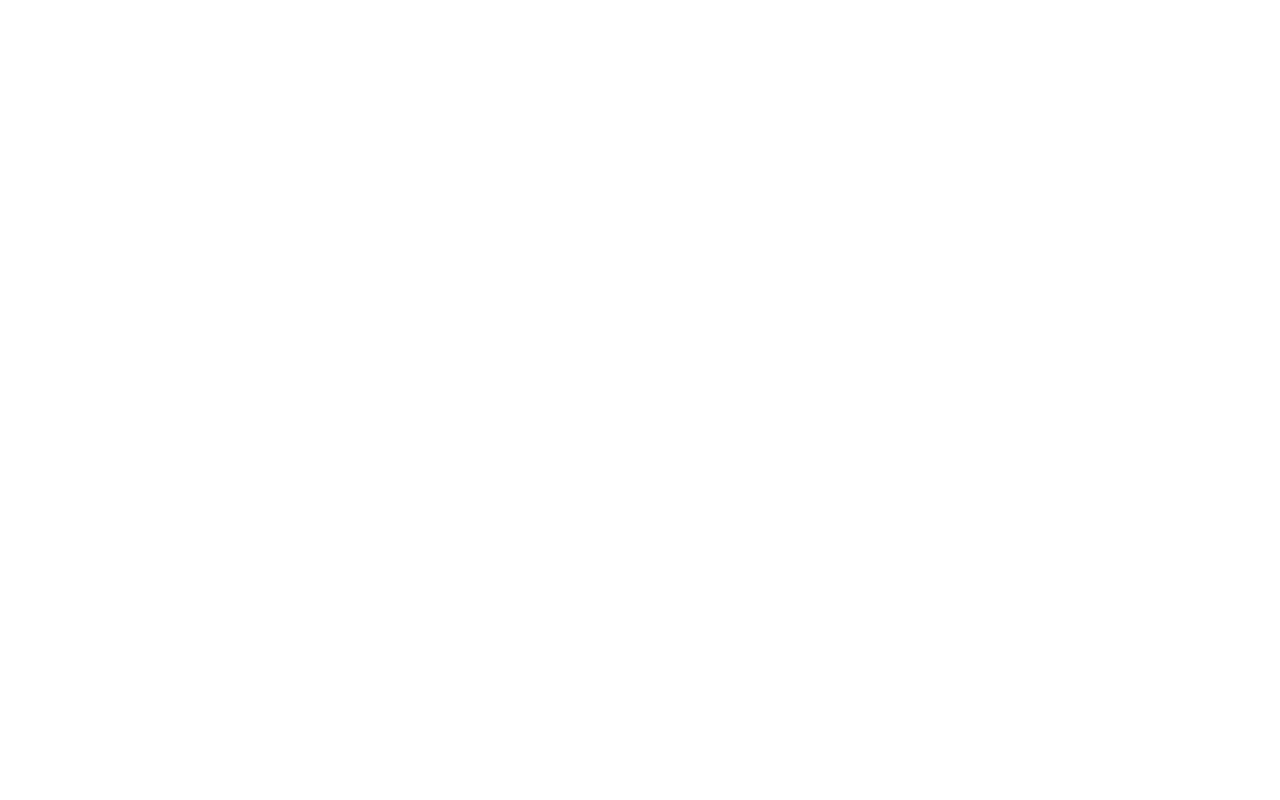
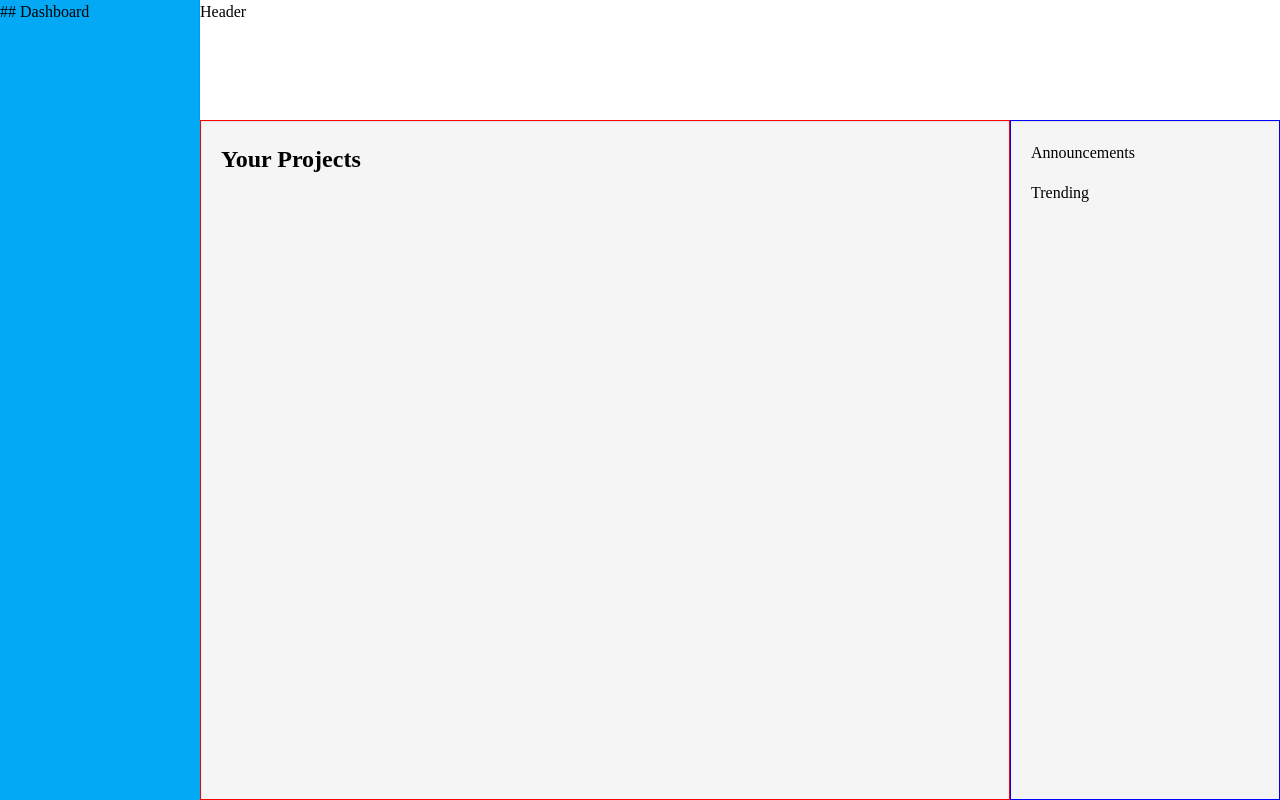
Before and after one commit to aqeel-sheikh/odin-admin_dashboard, a plain HTML site: page index.html in a window 1280 px wide. Drawn offline with Linux system fonts and the light colour scheme.

Commit message:
feat: build basic page layout structure

```diff
--- a/index.html
+++ b/index.html
@@ -1,12 +1,25 @@
 <!DOCTYPE html>
 <html lang="en">
-<head>
-    <meta charset="UTF-8">
-    <meta name="viewport" content="width=device-width, initial-scale=1.0">
-    <link rel="stylesheet" href="style.css">
+  <head>
+    <meta charset="UTF-8" />
+    <meta name="viewport" content="width=device-width, initial-scale=1.0" />
+    <link rel="stylesheet" href="style.css" />
     <title>Admin Dashboard</title>
-</head>
-<body>
+  </head>
+  <body>
+    <div class="wrapper">
+      <div class="sidebar">## Dashboard</div>
+      <header class="header">
+        <nav class="navbar">Header</nav>
+      </header>
+      <section class="projects">
+          <h1>Your Projects</h1>
 
-</body>
+      </section>
+      <section class="extra">
+        <div>Announcements</div>
+        <div>Trending</div>
+      </section>
+    </div>
+  </body>
 </html>
--- a/style.css
+++ b/style.css
@@ -16,6 +16,7 @@
 body {
   line-height: 1.5;
   -webkit-font-smoothing: antialiased;
+  background-color: #F5F5F5;
 }
 
 img, picture, video, canvas, svg {
@@ -42,3 +43,41 @@ h1, h2, h3, h4, h5, h6 {
 #root, #__next {
   isolation: isolate;
 }
+.wrapper{
+  height: 100vh;
+  display: grid;
+  grid-template-columns: 200px 3fr 1fr;
+  grid-template-rows: 120px 1fr;
+}
+.sidebar{
+  background-color: #03A9F4;
+  grid-area: 1 / 1 / -1 / 2 ;
+
+}
+.header{
+  background-color: #fff;
+  box-shadow: 1px 0px 3px rgb(0 0 0 / 0.4);
+  grid-area: 1 / 2 / 2 / 4;
+}
+.projects{
+  grid-area: 2 / 2 / 3 / 3;
+  display: grid;
+  grid-template-columns: repeat(2, 1fr);
+  grid-template-rows: 40px repeat(3, 1fr) 20px;
+  gap: 20px;
+  padding: 20px;
+  border: 1px solid red;
+
+
+}
+.projects > h1{
+  grid-area: 1 / 1 / 2 / 3;
+}
+.extra{
+  grid-column: 3 / 4;
+  grid-row: 2 / 3;
+  display: grid;
+  grid-template-rows: 40px 1fr 40px 1fr 40px;
+  padding: 20px;
+  border: 1px solid blue;
+}
```
